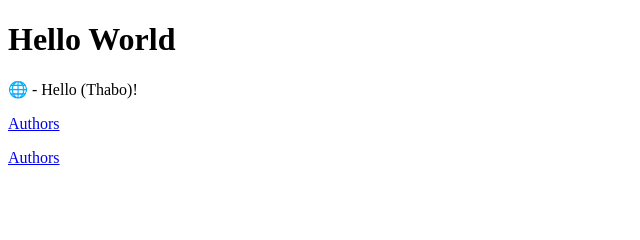
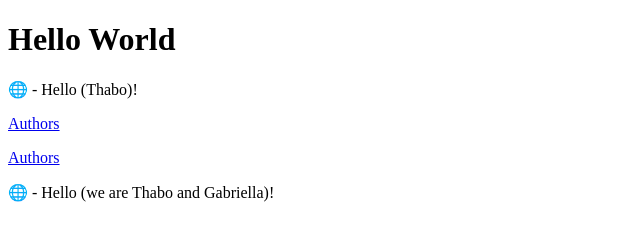
Before and after one commit to Gabriella139/Lab1_Section7, a plain HTML site: page index.html in a window 1280 px wide. Shown: the whole page, without its empty margins (0-640 px from the left). Drawn offline with Linux system fonts and the light colour scheme.

Commit message:
Third commit

```diff
--- a/index.html
+++ b/index.html
@@ -11,5 +11,8 @@
         </p>
         <p><a href="author.html">Authors</a></p>
         <p><a href="dummy.html">Authors</a></p>
+        <p>
+            &#127760 - Hello (we are Thabo and Gabriella)!
+        </p>
     </body>
     </html>
```
